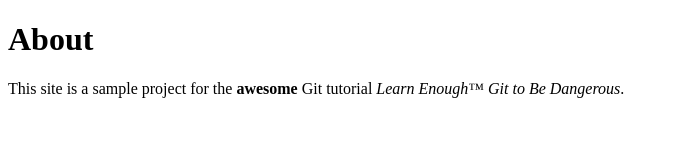
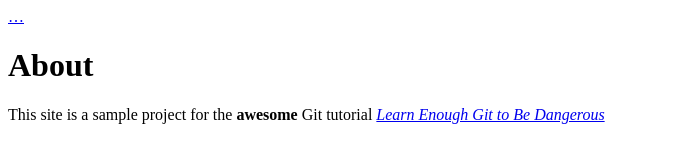
Before and after one commit to TheVikLink/website, a plain HTML site: page about.html in a window 1280 px wide. Shown: the whole page, without its empty margins (0-679 px from the left). Drawn offline with Linux system fonts and the light colour scheme.

Commit message:
Add link to tutorial title

```diff
--- a/about.html
+++ b/about.html
@@ -1,3 +1,4 @@
+<a href="https://www.learnenough.com/git-tutorial">…</a>
 <!DOCTYPE html>
 <html>
   <head>
@@ -7,7 +8,7 @@
     <h1>About</h1>
     <p>
       This site is a sample project for the <strong>awesome</strong> Git
-      tutorial <em>Learn Enough™ Git to Be Dangerous</em>.
+      tutorial <a href="https://www.learnenough.com/git-tutorial"><em>Learn Enough Git to Be Dangerous</em></a>
     </p>
   </body>
 </html>
```
